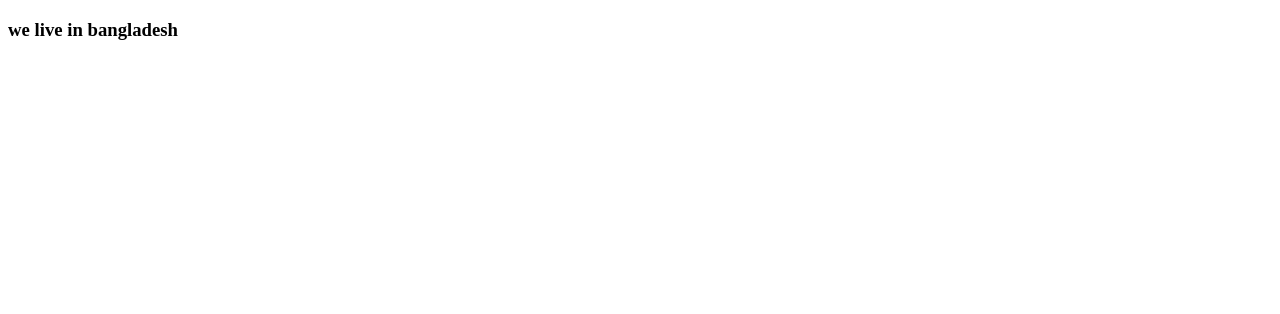
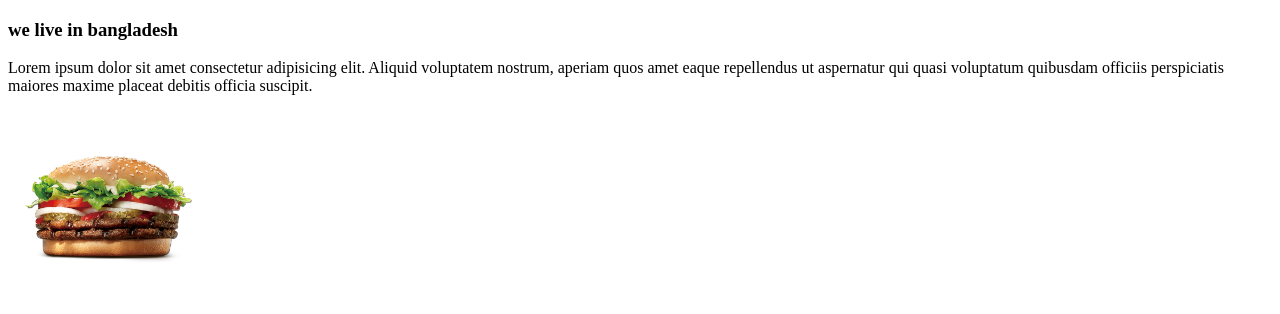
Before and after one commit to amdhadfb/buiyan, a plain HTML site: page index.html in a window 1280 px wide. Drawn offline with Linux system fonts and the light colour scheme.

Commit message:
add photo

```diff
--- a/index.html
+++ b/index.html
@@ -7,5 +7,7 @@
 </head>
 <body>
     <h3>we live in bangladesh</h3>
+    <p>Lorem ipsum dolor sit amet consectetur adipisicing elit. Aliquid voluptatem nostrum, aperiam quos amet eaque repellendus ut aspernatur qui quasi voluptatum quibusdam officiis perspiciatis maiores maxime placeat debitis officia suscipit.</p>
+<img src="img/77400-king-whopper-hamburger-burgers-food-cheeseburger-fast.png" height="200px" width="200px" alt="">
 </body>
 </html>
```
Also changed, not shown: img/77400-king-whopper-hamburger-burgers-food-cheeseburger-fast.png (added), img/png-clipart-delicious-beef-burger-delicious-beef-burger-tomato.png (added), 1 other file.
